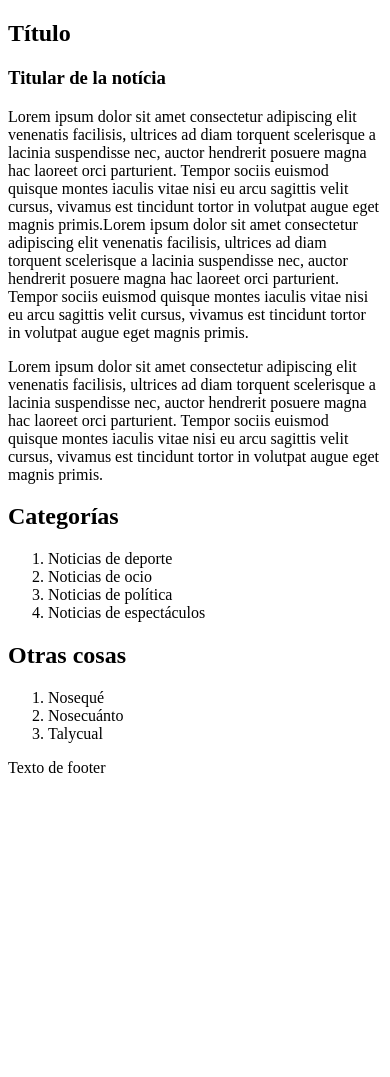
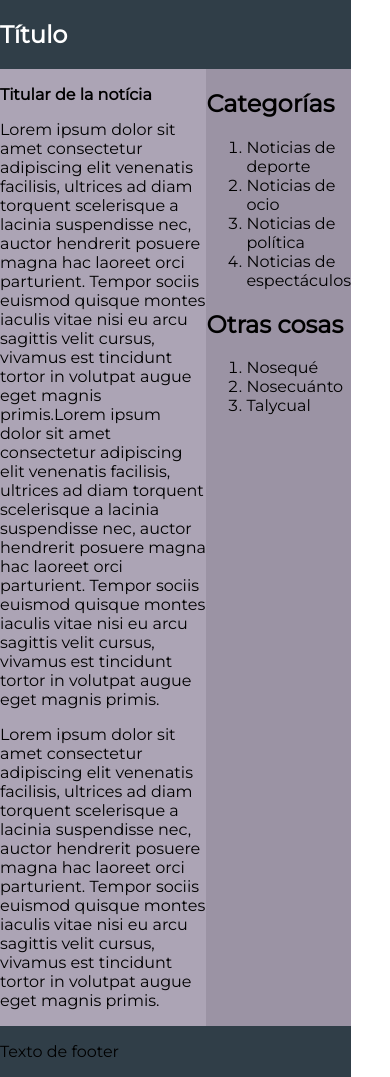
Before and after one commit to MariaDelMar23/202204-W1EXCSSLayout-mariadelmar-cegarra, a plain HTML site: page index.html in a window 390 px wide. Before the commit the page ends 844 px from the top, so only its background shows below. Drawn offline with Linux system fonts and the light colour scheme.

Commit message:
Added general style (remains margins, font-sizes and responsive)

```diff
--- /dev/null
+++ b/index.css
@@ -0,0 +1,45 @@
+body {
+  font-family: "Montserrat", sans-serif;
+  display: flex;
+  flex-direction: column;
+  justify-content: space-between;
+  margin: 0;
+  width: 90vw;
+  max-width: 1200px;
+}
+
+.title {
+  font-size: medium;
+  background-color: #303e48;
+  color: #fff;
+  margin: 0;
+}
+
+.text {
+  display: flex;
+  flex-direction: row;
+  margin: 0;
+}
+
+.text .text__titular {
+  background-color: #aca4b5;
+  flex: 2;
+}
+
+.text h1 {
+  font-size: medium;
+}
+
+.text .text__index {
+  background-color: #9b93a4;
+  flex: 1;
+}
+
+.footer {
+  display: flex;
+  background-color: #303e48;
+  margin: 0;
+}
+.footer p {
+  justify-content: center;
+}
--- a/index.html
+++ b/index.html
@@ -1,6 +1,17 @@
 <!DOCTYPE html>
 <html lang="en">
   <head>
+    <link rel="preconnect" href="https://fonts.googleapis.com" />
+    <link rel="preconnect" href="https://fonts.gstatic.com" crossorigin />
+    <link
+      href="https://fonts.googleapis.com/css2?family=Montserrat&display=swap"
+      rel="stylesheet"
+    />
+    <link
+      href="https://fonts.googleapis.com/css2?family=Nunito:wght@400;800&display=swap"
+      rel="stylesheet"
+    />
+    <link rel="stylesheet" href="index.css" />
     <meta charset="UTF-8" />
     <meta http-equiv="X-UA-Compatible" content="IE=edge" />
     <meta name="viewport" content="width=device-width, initial-scale=1.0" />
```
